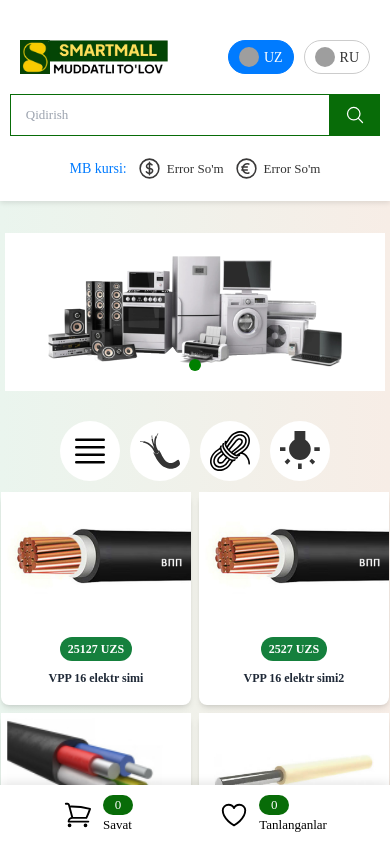
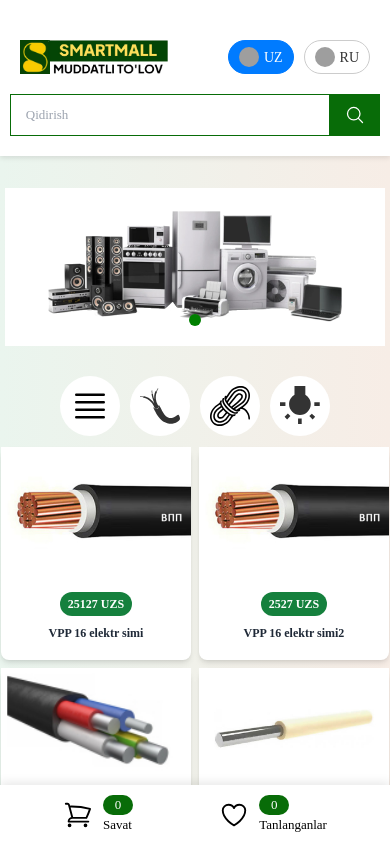
Before and after one commit to bexa981/smartmall, a Vue app: page / in a window 390 px wide. Shown: the top 842 px of the page. Built offline with nearby package versions, Linux system fonts and the light colour scheme; no server answers; grey boxes are pictures that could not be loaded; a web font is replaced by a local one; what @fawmi/vue-google-maps would draw is missing.

Commit message:
redirects

```diff
--- a/src/components/Header.vue
+++ b/src/components/Header.vue
@@ -551,7 +551,7 @@
     }
 
     .currency-display2 {
-        display: block;
+        display: none;
         order: 2;
         display: flex;
     }
@@ -579,6 +579,11 @@
     .search-input {
         width: 100%;
     }
+}
+@media only screen and (max-width: 500px) {
+.currency-display2{
+    display: none;
+}
 }
 </style>
 <script>
```
Also changed, not shown: 1 other file (tests, documents, lock files or other folders).
